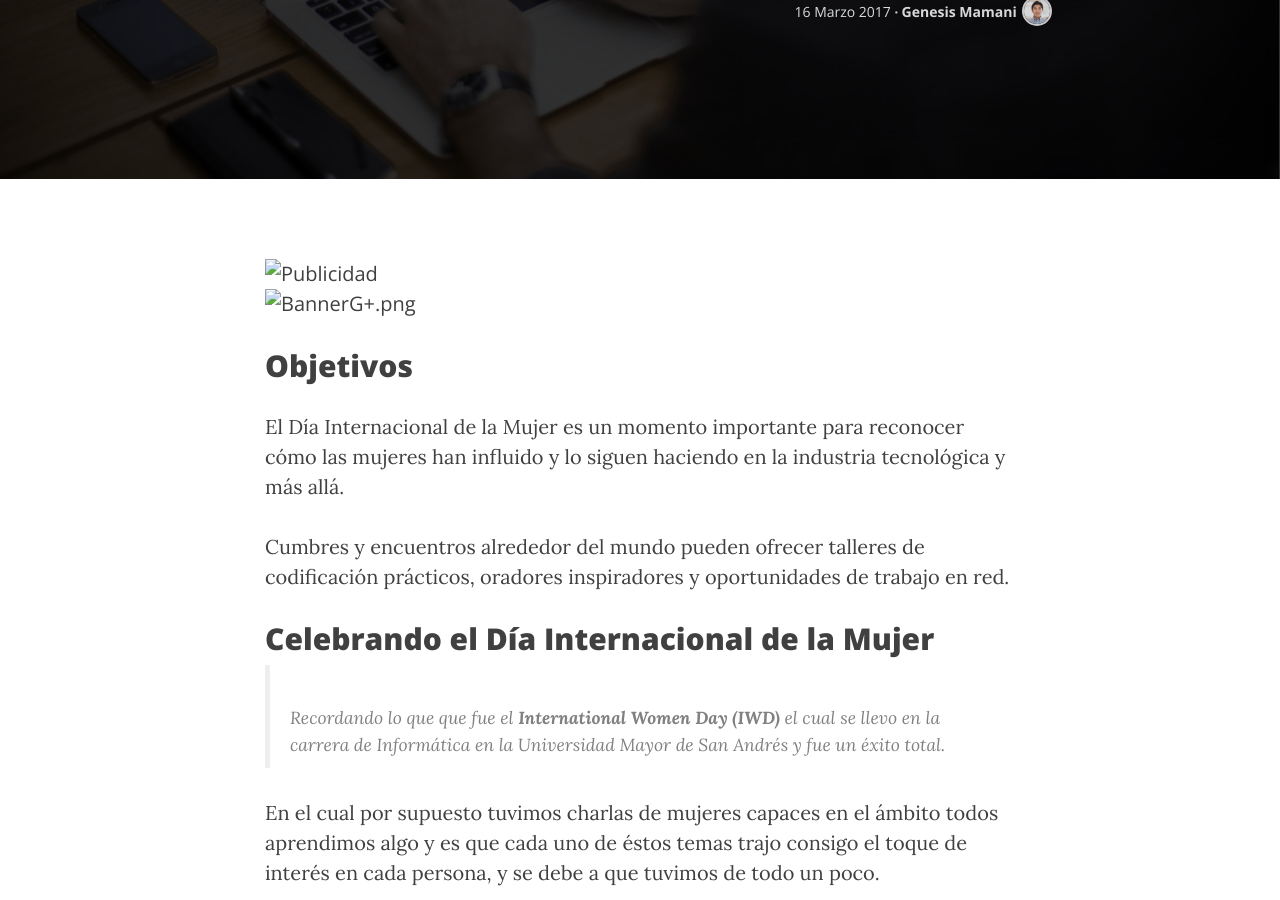
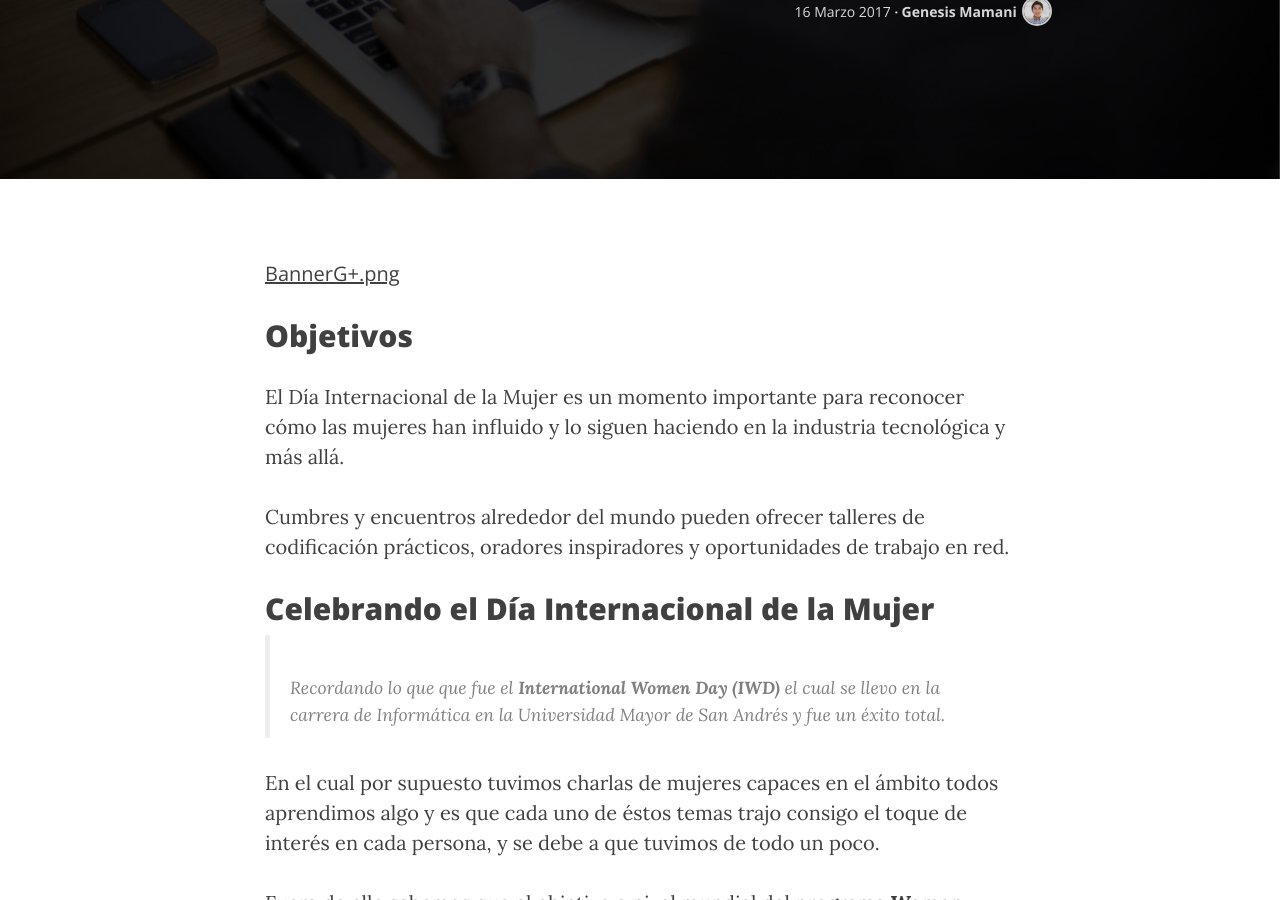
Before and after one commit to GDGAndroidBolivia/gdgandroidbolivia.github.io, a Jekyll site: the page built from _posts/2017-03-16-iwd-2017.markdown, in a window 1280 px wide and 900 px high, scrolled down 370 px. Built offline with Jekyll 4.4.1, drawn with Linux system fonts in a browser that asks for light colours; nearby versions of some CDN libraries; comment, search, counter and statistics services are not loaded.

Commit message:
Updated 2017-03-16-iwd-2017.markdown

```diff
--- a/_posts/2017-03-16-iwd-2017.markdown
+++ b/_posts/2017-03-16-iwd-2017.markdown
@@ -17,7 +17,7 @@ yt_user: GustavoLizarraga
 ws_user: www.miramicodigo.com
 email: lizarraga.gux@gmail.com
 ---
-![Publicidad]({{site.baseurl}}/_posts/BannerG%2B.png)![BannerG+.png]({{site.baseurl}}/_posts/BannerG+.png)
+[BannerG+.png]({{site.baseurl}}/_posts/BannerG+.png)
 
 ## Objetivos
 
```
